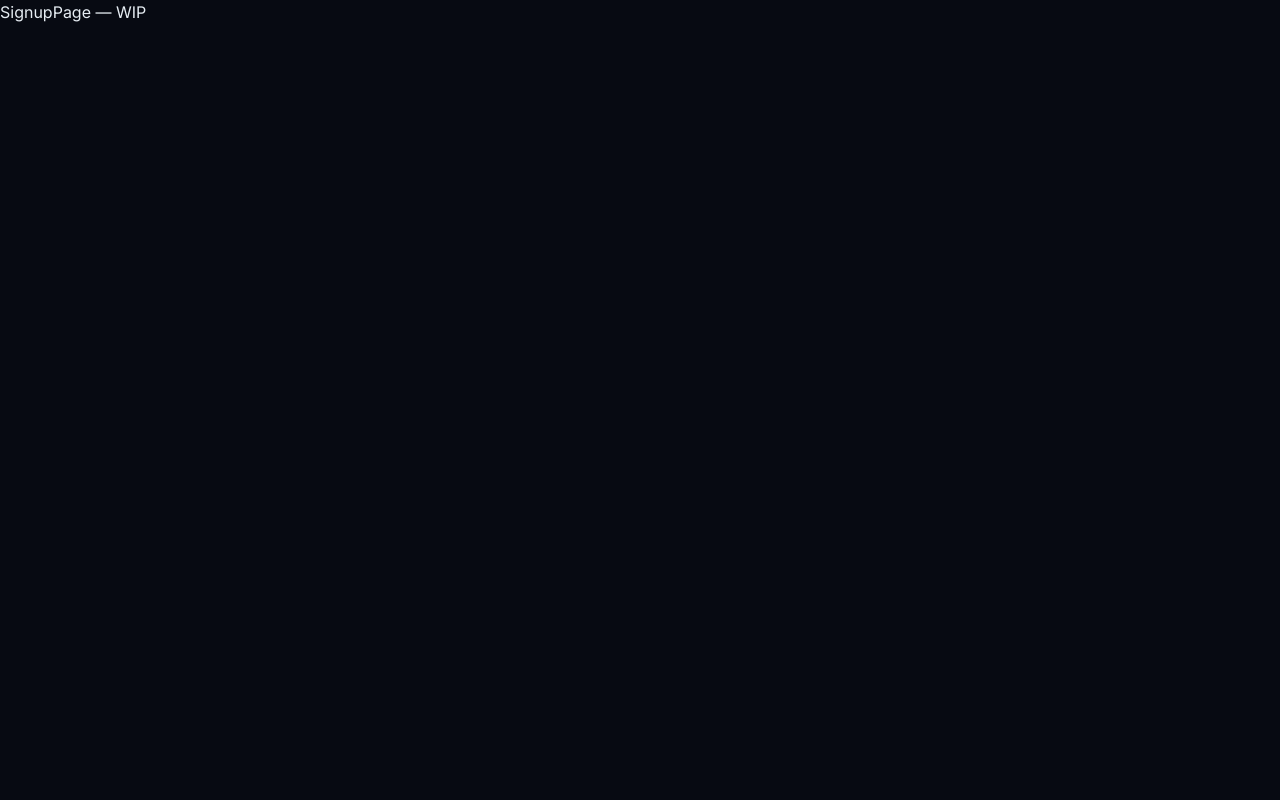
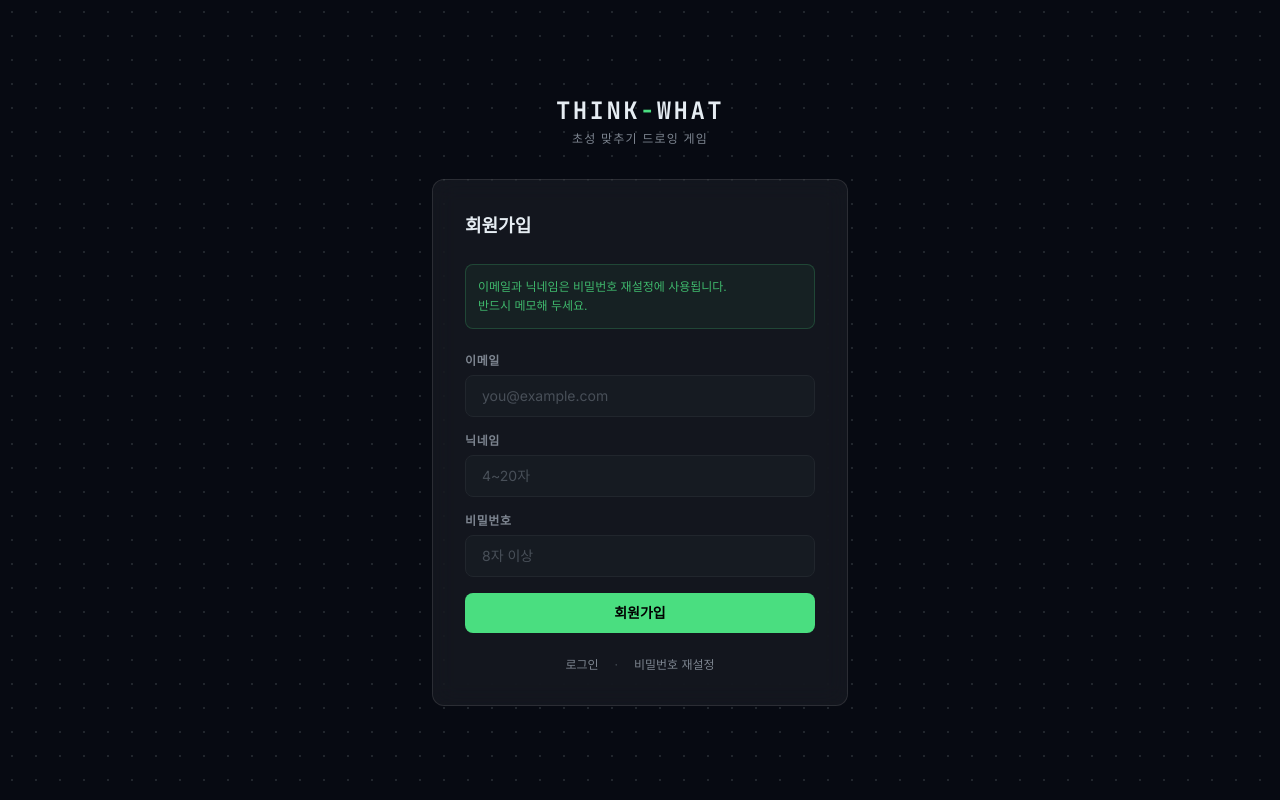
Before and after one commit to znak99/think-what, a React (Vite) app in the folder frontend/: page /signup in a window 1280 px wide. Built offline with nearby package versions, Linux system fonts and the light colour scheme; no server answers.

Commit message:
회원가입 화면 추가

```diff
--- a/frontend/src/api/auth.ts
+++ b/frontend/src/api/auth.ts
@@ -9,8 +9,13 @@ export const authApi = {
     apiClient.post<TokenResponse>('/auth/login', { email, password }),
 
   verifyIdentity: (email: string, nickname: string) =>
-    apiClient.post<{ verified: boolean }>('/auth/password-reset/verify', { email, nickname }),
+    apiClient.post<{ detail: string }>('/auth/password-reset/verify', { email, nickname }),
 
-  resetPassword: (email: string, nickname: string, new_password: string) =>
-    apiClient.post('/auth/password-reset/confirm', { email, nickname, new_password }),
+  resetPassword: (email: string, nickname: string, new_password: string, new_password_confirm: string) =>
+    apiClient.post<{ detail: string }>('/auth/password-reset/confirm', {
+      email,
+      nickname,
+      new_password,
+      new_password_confirm,
+    }),
 }
--- /dev/null
+++ b/frontend/src/components/common/AuthLayout.tsx
@@ -0,0 +1,26 @@
+interface Props {
+  children: React.ReactNode
+}
+
+export default function AuthLayout({ children }: Props) {
+  return (
+    <div className="min-h-screen bg-base bg-dot-grid bg-[size:24px_24px] flex items-center justify-center">
+      <div className="w-full max-w-md px-4 animate-pop-in">
+        {/* 로고 */}
+        <div className="text-center mb-8">
+          <h1 className="font-mono text-2xl font-bold tracking-widest text-[#e6edf3]">
+            THINK<span className="text-green-400">-</span>WHAT
+          </h1>
+          <p className="mt-1 text-xs text-[#7d8590] tracking-widest uppercase">
+            초성 맞추기 드로잉 게임
+          </p>
+        </div>
+
+        {/* 카드 */}
+        <div className="glass rounded-xl border-t-2 border-t-green-400/60 p-8">
+          {children}
+        </div>
+      </div>
+    </div>
+  )
+}
--- a/frontend/src/pages/auth/SignupPage.tsx
+++ b/frontend/src/pages/auth/SignupPage.tsx
@@ -1,3 +1,171 @@
+import { useState } from 'react'
+import { Link, useNavigate } from 'react-router-dom'
+import { authApi } from '../../api/auth'
+import { useAuth } from '../../hooks/useAuth'
+import AuthLayout from '../../components/common/AuthLayout'
+
+interface FormState {
+  email: string
+  nickname: string
+  password: string
+}
+
+interface FieldErrors {
+  email?: string
+  nickname?: string
+  password?: string
+}
+
+function validate(form: FormState): FieldErrors {
+  const errors: FieldErrors = {}
+  if (!form.email) errors.email = '이메일을 입력해주세요.'
+  else if (!/^[^\s@]+@[^\s@]+\.[^\s@]+$/.test(form.email)) errors.email = '올바른 이메일 형식이 아닙니다.'
+  if (!form.nickname) errors.nickname = '닉네임을 입력해주세요.'
+  else if (form.nickname.length < 4 || form.nickname.length > 20) errors.nickname = '닉네임은 4~20자 사이여야 합니다.'
+  if (!form.password) errors.password = '비밀번호를 입력해주세요.'
+  else if (form.password.length < 8) errors.password = '비밀번호는 8자 이상이어야 합니다.'
+  return errors
+}
+
 export default function SignupPage() {
-  return <div className="text-[#e6edf3]">SignupPage — WIP</div>
+  const navigate = useNavigate()
+  const { saveTokens } = useAuth()
+
+  const [form, setForm] = useState<FormState>({ email: '', nickname: '', password: '' })
+  const [fieldErrors, setFieldErrors] = useState<FieldErrors>({})
+  const [serverError, setServerError] = useState('')
+  const [isLoading, setIsLoading] = useState(false)
+
+  function handleChange(e: React.ChangeEvent<HTMLInputElement>) {
+    const { name, value } = e.target
+    setForm((prev) => ({ ...prev, [name]: value }))
+    if (fieldErrors[name as keyof FieldErrors]) {
+      setFieldErrors((prev) => ({ ...prev, [name]: undefined }))
+    }
+    setServerError('')
+  }
+
+  async function handleSubmit(e: React.FormEvent) {
+    e.preventDefault()
+    const errors = validate(form)
+    if (Object.keys(errors).length > 0) {
+      setFieldErrors(errors)
+      return
+    }
+
+    setIsLoading(true)
+    setServerError('')
+    try {
+      const res = await authApi.signup(form.email, form.password, form.nickname)
+      saveTokens(res.data.access_token, res.data.refresh_token)
+      navigate('/game', { replace: true })
+    } catch (err: unknown) {
+      const status = (err as { response?: { status: number; data?: { detail: string } } }).response?.status
+      const detail = (err as { response?: { data?: { detail: string } } }).response?.data?.detail
+      if (status === 409) setServerError(detail ?? '이미 사용 중인 정보입니다.')
+      else setServerError('회원가입 중 오류가 발생했습니다. 잠시 후 다시 시도해주세요.')
+    } finally {
+      setIsLoading(false)
+    }
+  }
+
+  return (
+    <AuthLayout>
+      <h2 className="text-lg font-semibold text-[#e6edf3] mb-6">회원가입</h2>
+
+      {/* 중요 안내 */}
+      <div className="mb-6 p-3 rounded-lg bg-green-400/5 border border-green-400/20 text-xs text-green-400/80 leading-relaxed">
+        이메일과 닉네임은 비밀번호 재설정에 사용됩니다.
+        <br />
+        반드시 메모해 두세요.
+      </div>
+
+      <form onSubmit={handleSubmit} noValidate className="space-y-4">
+        {/* 이메일 */}
+        <div>
+          <label className="block text-xs font-semibold uppercase tracking-wider text-[#7d8590] mb-1.5">
+            이메일
+          </label>
+          <input
+            type="email"
+            name="email"
+            value={form.email}
+            onChange={handleChange}
+            placeholder="you@example.com"
+            className={`w-full px-4 py-2.5 rounded-lg bg-[#161b22] border text-sm text-[#e6edf3] placeholder-[#484f58] transition-all duration-200 focus:outline-none focus:shadow-[0_0_0_3px_rgba(74,222,128,0.08)] ${
+              fieldErrors.email ? 'border-red-400/60 focus:border-red-400/60' : 'border-[#21262d] focus:border-green-400/50'
+            }`}
+          />
+          {fieldErrors.email && (
+            <p className="mt-1 text-xs text-red-400 animate-slide-up">{fieldErrors.email}</p>
+          )}
+        </div>
+
+        {/* 닉네임 */}
+        <div>
+          <label className="block text-xs font-semibold uppercase tracking-wider text-[#7d8590] mb-1.5">
+            닉네임
+          </label>
+          <input
+            type="text"
+            name="nickname"
+            value={form.nickname}
+            onChange={handleChange}
+            placeholder="4~20자"
+            className={`w-full px-4 py-2.5 rounded-lg bg-[#161b22] border text-sm text-[#e6edf3] placeholder-[#484f58] transition-all duration-200 focus:outline-none focus:shadow-[0_0_0_3px_rgba(74,222,128,0.08)] ${
+              fieldErrors.nickname ? 'border-red-400/60 focus:border-red-400/60' : 'border-[#21262d] focus:border-green-400/50'
+            }`}
+          />
+          {fieldErrors.nickname && (
+            <p className="mt-1 text-xs text-red-400 animate-slide-up">{fieldErrors.nickname}</p>
+          )}
+        </div>
+
+        {/* 비밀번호 */}
+        <div>
+          <label className="block text-xs font-semibold uppercase tracking-wider text-[#7d8590] mb-1.5">
+            비밀번호
+          </label>
+          <input
+            type="password"
+            name="password"
+            value={form.password}
+            onChange={handleChange}
+            placeholder="8자 이상"
+            className={`w-full px-4 py-2.5 rounded-lg bg-[#161b22] border text-sm text-[#e6edf3] placeholder-[#484f58] transition-all duration-200 focus:outline-none focus:shadow-[0_0_0_3px_rgba(74,222,128,0.08)] ${
+              fieldErrors.password ? 'border-red-400/60 focus:border-red-400/60' : 'border-[#21262d] focus:border-green-400/50'
+            }`}
+          />
+          {fieldErrors.password && (
+            <p className="mt-1 text-xs text-red-400 animate-slide-up">{fieldErrors.password}</p>
+          )}
+        </div>
+
+        {/* 서버 오류 */}
+        {serverError && (
+          <p className="text-sm text-red-400 animate-slide-up">{serverError}</p>
+        )}
+
+        {/* 제출 버튼 */}
+        <button
+          type="submit"
+          disabled={isLoading}
+          className="w-full mt-2 py-2.5 rounded-lg bg-green-400 hover:bg-green-300 text-black text-sm font-semibold transition-all duration-200 disabled:opacity-50 disabled:cursor-not-allowed"
+        >
+          {isLoading ? '처리 중...' : '회원가입'}
+        </button>
+      </form>
+
+      {/* 하단 링크 */}
+      <div className="mt-6 flex justify-center gap-4 text-xs text-[#7d8590]">
+        <Link to="/login" className="hover:text-[#e6edf3] transition-colors duration-150">
+          로그인
+        </Link>
+        <span className="text-[#484f58]">·</span>
+        <Link to="/password-reset" className="hover:text-[#e6edf3] transition-colors duration-150">
+          비밀번호 재설정
+        </Link>
+      </div>
+    </AuthLayout>
+  )
 }
```
